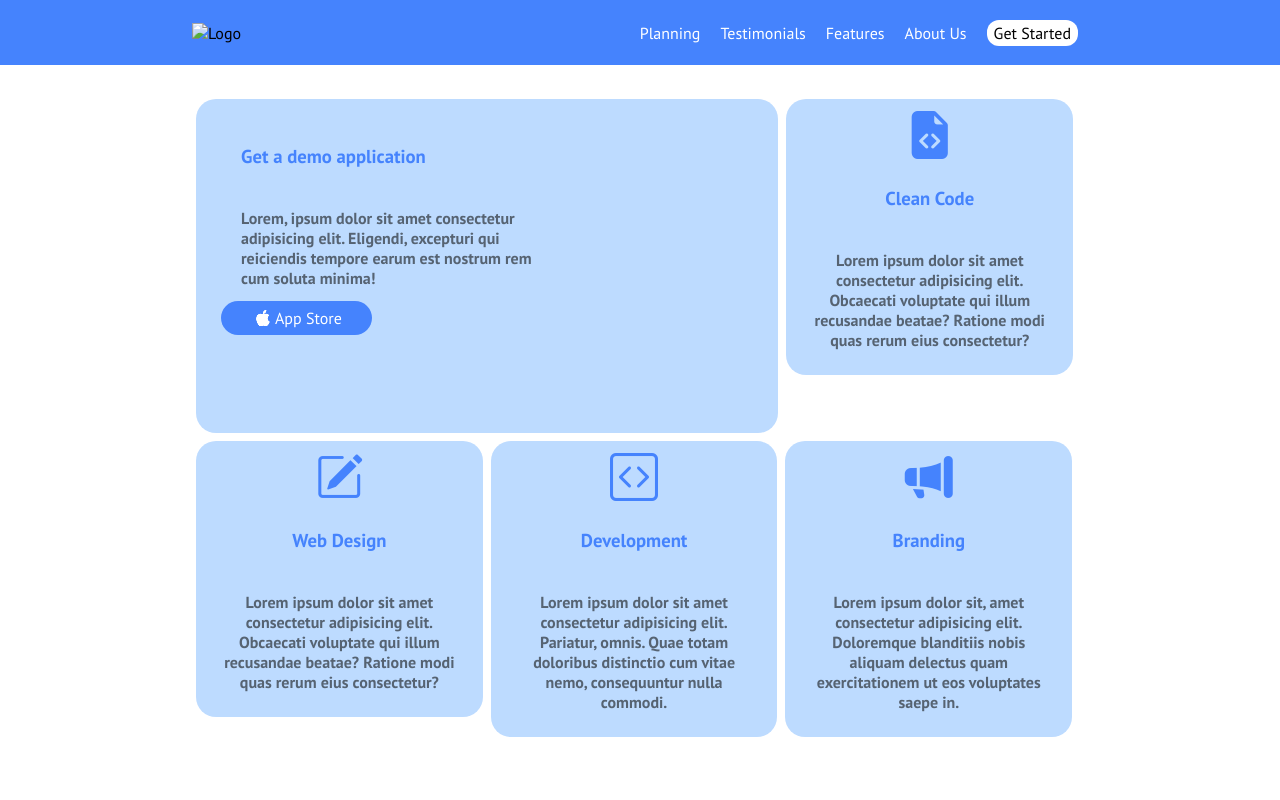
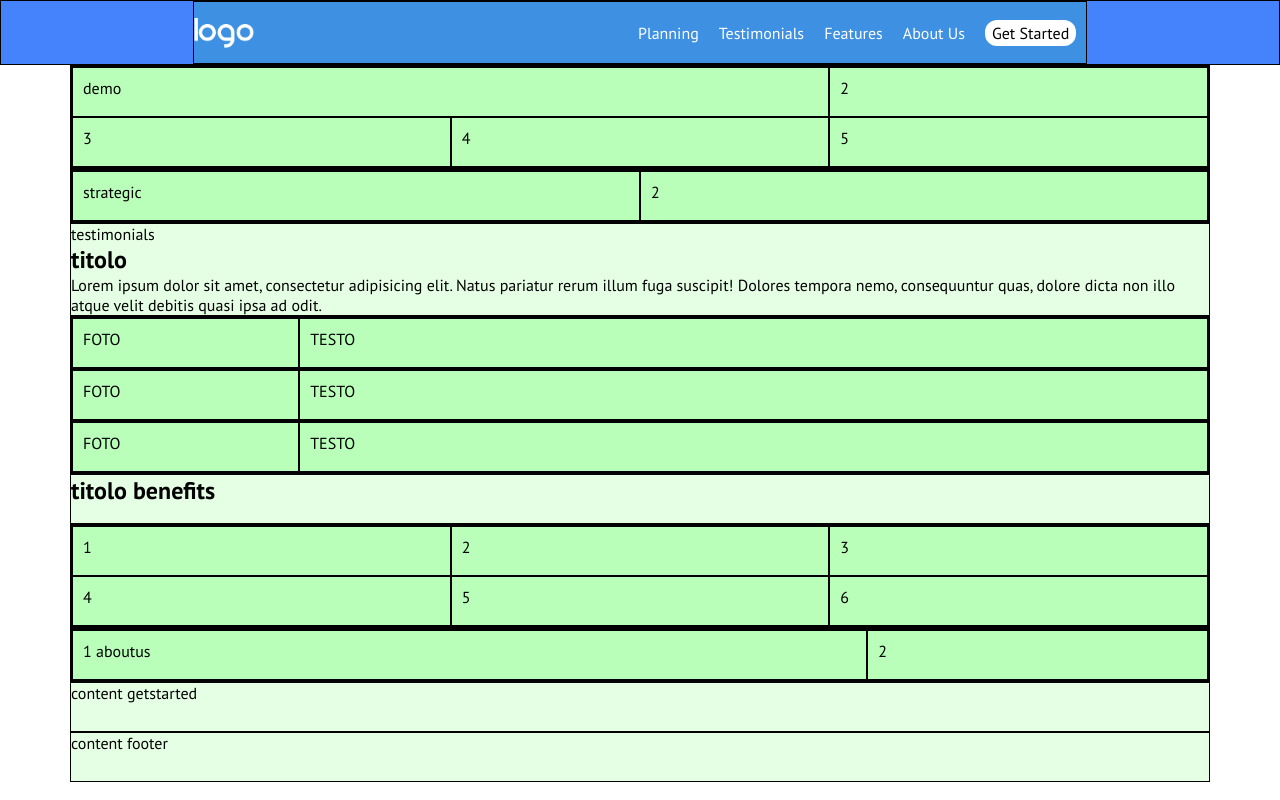
Before and after one commit to juri931/htmlcss-responsive-layout, a plain HTML site: page index.html in a window 1280 px wide. Drawn offline with nearby package versions, Linux system fonts and the light colour scheme.

Commit message:
[edit] structure

```diff
--- a/css/style.css
+++ b/css/style.css
@@ -6,6 +6,20 @@
 
 body{
   font-family: "PT Sans", sans-serif;
+}
+
+main{
+  padding-top: 65px;
+}
+
+/* debug */
+header,
+.container,
+.row,
+.col {
+  background-color: rgba(0, 255, 0, .1);
+  border: 1px solid black;
+  min-height: 50px;
 }
 
 /* HEADER START */
@@ -29,6 +43,7 @@ header .container{
 
 .menu{
   display: flex;
+  display: none;
 }
 
 .menu li{
@@ -49,107 +64,93 @@ header .container{
 }
 
 #hamburger{
-  display: none;
+  display: block;
 }
 /* HEADER END */
 
 
 /* MAIN START */
+.container{
+  width: 100%;
+  margin: 0 auto;
+}
+
 .row{
   display: flex;
   flex-wrap: wrap;
-  justify-content: space-around;
-  align-items: center;
-  /* height: 800px; */
-  max-height: fit-content;
-  padding-top: 65px;
 }
 
-.jumbo{
-  display: flex;
-  /* justify-content: center; */
-  width: 70%;
-  height: 80%;
-  flex-wrap: wrap;
-  padding: 30px 0;
+.col{
+  width: 100%;
+  padding: 10px;
 }
 
-.jumbo .card{
-  position: relative;
-  text-align: center;
-  padding: 5px;
-  min-height: 240px;
-  max-height: fit-content;
-  width: 32%;
-  min-width: 200px;
-  margin: 4px;
-  background-color: rgb(189, 219, 255);
-  border-radius: 20px;
+/* MEDIA QUERY */
+
+/* TABLET */
+@media screen and (min-width: 768px){
+  .container{
+    width: 720px;
+  }
+  #demo .col {
+    width: calc(100% / 3);
   }
 
-.jumbo div:first-child{
-  text-align: left;
-  width: 65%;
-  min-height: 32%;
-  justify-content: space-between;
+  #demo .col:first-child {
+    width: calc(100% / 1.5);
+  }
+  #testimonials .card .row {
+    flex-wrap: nowrap;
   }
 
-.jumbo div a{
-  color: white;
-  text-decoration: none;
-  padding: 7px 30px;
-  background-color: rgb(69, 131, 253);
-  border-radius: 20px;
+  #testimonials .card .col:first-child {
+    width: 20%;
   }
 
-.jumbo div:first-child i{
-  font-size: 1rem;
-  padding: 4px;
-  color: white;
+  #testimonials .card .col:last-child {
+    width: 80%;
   }
 
-#phone{
-  display: flex;
-  max-width: fit-content;
+  #benefits .col {
+    width: 50%;
   }
 
-.card *{
-  justify-content: center;
-  padding: 20px;
+  #aboutus .col:first-child {
+    width: 60%;
   }
 
-.card i{
-  font-size: 3em;
-  color: rgb(69, 131, 253);
+  #aboutus .col:last-child {
+    width: 40%;
+  }
 }
 
-.card h3{
-  color: rgb(69, 131, 253);
-}
-
-.card p{
-  font-weight: 600;
-  color: rgb(86, 99, 114);
-}
-/*  MAIN END */
-
-
-
-
-/* MEDIA QUERY RULES */
-
-/* MOBILE */
-@media screen and (max-width: 480px){
-
-}
-
-/* TABLET */
-@media screen and (max-width: 768px){
-    header .menu{
+/* DESKTOP */
+@media screen and (min-width: 1200px){
+  #hamburger{
     display: none;
   }
 
-  #hamburger{
-    display: block;
+  .menu{
+    display: flex;
+  }
+
+  .container {
+    width: 1140px;
+  }
+
+  #strategic .col {
+    width: 50%;
+  }
+
+  #benefits .col {
+    width: calc(100% / 3);
+  }
+
+  #aboutus .col:first-child {
+    width: 70%;
+  }
+
+  #aboutus .col:last-child {
+    width: 30%;
   }
 }
--- a/index.html
+++ b/index.html
@@ -15,7 +15,7 @@
 
   <header>
     <div class="container">
-      <img src="images/logo.png" alt="Logo">
+      <img src="img/logo.png" width="60px" alt="Logo">
       <nav>
         <ul class="menu">
           <li><a href="#planning">Planning</a></li>
@@ -30,48 +30,104 @@
   </header>
 
   <main>
-    <div class="row">
-      <div class="jumbo">
+
+    <section id="demo">
+      <div class="container">
+        <div class="row">
+          <div class="col">demo</div>
+          <div class="col">2</div>
+          <div class="col">3</div>
+          <div class="col">4</div>
+          <div class="col">5</div>
+        </div>
+      </div>
+    </section>
+
+    <section id="strategic">
+      <div class="container">
+        <div class="row">
+          <div class="col">strategic</div>
+          <div class="col">2</div>
+        </div>
+      </div>
+    </section>
+
+    <section id="testimonials">
+      <div class="text-center debug container">
+        <p>testimonials</p>
+        <h2>titolo</h2>
+        <p>Lorem ipsum dolor sit amet, consectetur adipisicing elit. Natus pariatur rerum illum fuga suscipit! Dolores
+          tempora nemo, consequuntur quas, dolore dicta non illo atque velit debitis quasi ipsa ad odit.</p>
+      </div>
+      <div class="container">
+
         <div class="card">
-          <div>
-            <h3>Get a demo application</h3>
-            <p>Lorem, ipsum dolor sit amet consectetur adipisicing elit. Eligendi, excepturi qui reiciendis tempore earum est nostrum rem cum soluta minima!</p>
-            <a href="#"><i class="bi bi-apple"></i>App Store</a>
-          </div>
-          <div id="phone">
-            <img src="#" alt="">
+          <div class="row">
+            <div class="col">FOTO</div>
+            <div class="col">TESTO</div>
           </div>
         </div>
 
         <div class="card">
-          <i class="bi bi-file-earmark-code-fill"></i>
-          <h3>Clean Code</h3>
-          <p>Lorem ipsum dolor sit amet consectetur adipisicing elit. Obcaecati voluptate qui illum recusandae beatae? Ratione modi quas rerum eius consectetur?</p>
+          <div class="row">
+            <div class="col">FOTO</div>
+            <div class="col">TESTO</div>
+          </div>
         </div>
 
         <div class="card">
-          <i class="bi bi-pencil-square"></i>
-          <h3>Web Design</h3>
-          <p>Lorem ipsum dolor sit amet consectetur adipisicing elit. Obcaecati voluptate qui illum recusandae beatae? Ratione
-          modi quas rerum eius consectetur?</p>
+          <div class="row">
+            <div class="col">FOTO</div>
+            <div class="col">TESTO</div>
+          </div>
         </div>
 
-        <div class="card">
-          <i class="bi bi-code-square"></i>
-          <h3>Development</h3>
-          <p>Lorem ipsum dolor sit amet consectetur adipisicing elit. Pariatur, omnis. Quae totam doloribus distinctio cum vitae nemo, consequuntur nulla commodi.</p>
-        </div>
 
-        <div class="card">
-          <i class="bi bi-megaphone-fill"></i>
-          <h3>Branding</h3>
-          <p>Lorem ipsum dolor sit, amet consectetur adipisicing elit. Doloremque blanditiis nobis aliquam delectus quam exercitationem ut eos voluptates saepe in.</p>
+      </div>
+    </section>
+
+    <section id="benefits">
+      <div class="container">
+        <h2>titolo benefits</h2>
+      </div>
+      <div class="container">
+        <div class="row">
+          <div class="col">1 </div>
+          <div class="col">2</div>
+          <div class="col">3</div>
+          <div class="col">4</div>
+          <div class="col">5</div>
+          <div class="col">6</div>
         </div>
       </div>
-    </div>
+    </section>
+
+    <section id="aboutus">
+      <div class="container">
+        <div class="row">
+          <div class="col">1 aboutus</div>
+          <div class="col">2</div>
+        </div>
+      </div>
+    </section>
+
+    <section id="getstarted">
+      <div class="container">
+        <div class="content text-center debug">
+          content getstarted
+        </div>
+      </div>
+    </section>
+
   </main>
 
-  <footer></footer>
+  <footer>
+    <div class="container">
+      <div class="content text-center debug">
+        content footer
+      </div>
+    </div>
+  </footer>
 
 </body>
 </html>
```
Lines whose indentation alone changed are shown as unchanged.
